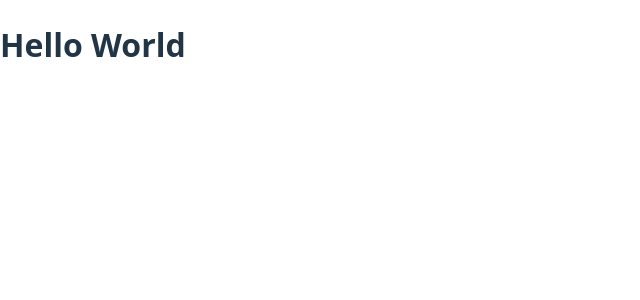
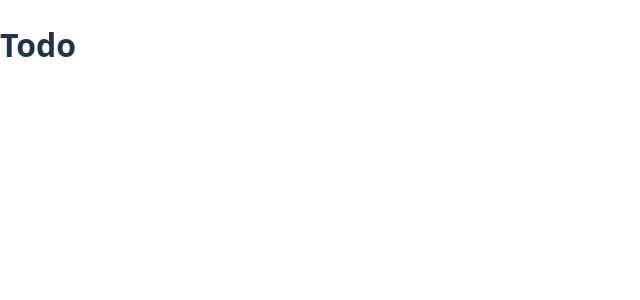
Before and after one commit to Goreth-Manuel/ToDo_List, a React (Vite) app: page / in a window 1280 px wide. Shown: the top 300 px of the page, without its empty margins (0-640 px from the left). Built offline with nearby package versions, Linux system fonts and the light colour scheme.

Commit message:
Adiciona o arquivo de rotas :sparkles:

```diff
--- a/package.json
+++ b/package.json
@@ -11,7 +11,8 @@
   },
   "dependencies": {
     "react": "^19.0.0",
-    "react-dom": "^19.0.0"
+    "react-dom": "^19.0.0",
+    "react-router-dom": "^7.5.0"
   },
   "devDependencies": {
     "@eslint/js": "^9.21.0",
--- a/src/App.tsx
+++ b/src/App.tsx
@@ -1,10 +1,13 @@
+import { RouterProvider } from "react-router-dom"
+import Routes from "./routes/route"
+
 function App() {
 
 
   return (
     <>
       <div>
-       <h1>Hello World</h1>
+      <RouterProvider router={Routes} />
       </div>
 
     </>
--- /dev/null
+++ b/src/routes/route.tsx
@@ -0,0 +1,11 @@
+import { createBrowserRouter} from "react-router-dom";
+import ToDo from "../toDo";
+
+const Routes = createBrowserRouter([
+    {
+        path: "/",
+        element: <ToDo />
+    },
+]);
+
+export default Routes;
--- /dev/null
+++ b/src/toDo/index.tsx
@@ -0,0 +1,8 @@
+const ToDo = () => {
+    return(
+        <>
+     <h1>Todo</h1>
+        </>
+    )
+}
+export default ToDo;
```
Also changed, not shown: src/toDo/style.ts (added), 1 other file (tests, documents, lock files or other folders).
